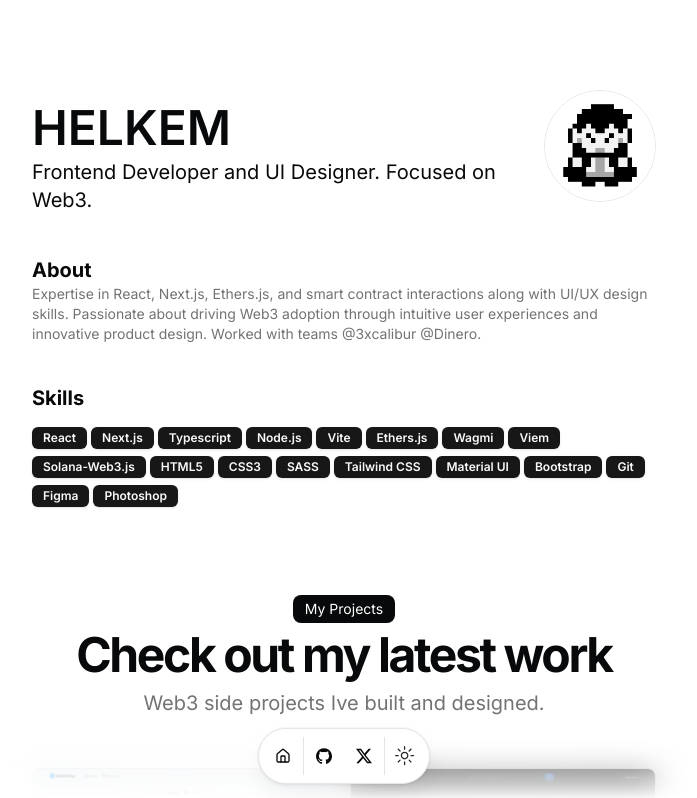
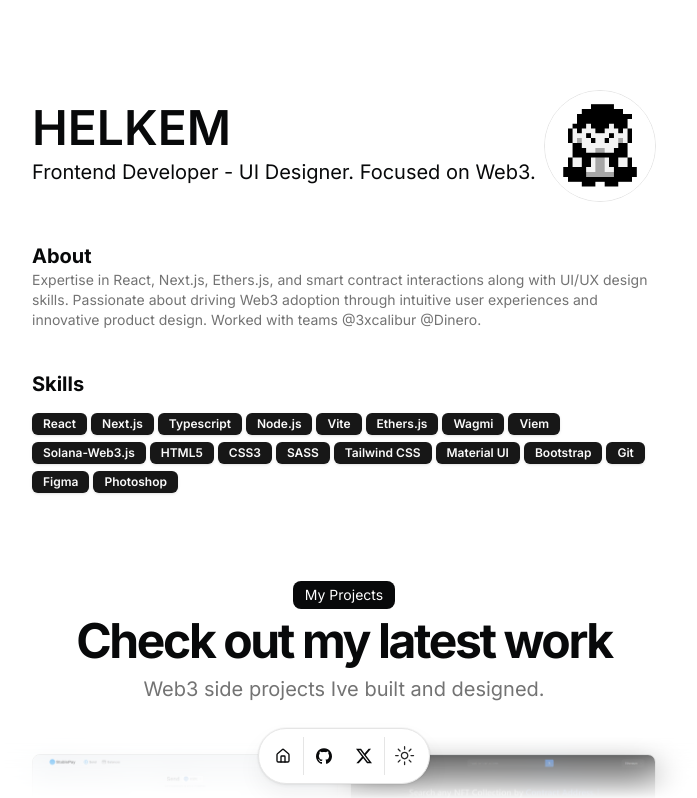
Before and after one commit to Helkem/helkemzerosite, a Next.js app: page / in a window 1280 px wide. Shown: the top 798 px of the page, without its empty margins (296-993 px from the left). Built offline with nearby package versions, Linux system fonts and the light colour scheme.

Commit message:
description changes

```diff
--- a/src/data/resume.tsx
+++ b/src/data/resume.tsx
@@ -6,7 +6,7 @@
   initials: "H",
   url: "https://dillion.io",
 
-  description: "Frontend Developer and UI Designer. Focused on Web3.",
+  description: "Frontend Developer - UI Designer. Focused on Web3.",
   summary:
     "Expertise in React, Next.js, Ethers.js, and smart contract interactions along with UI/UX design skills. Passionate about driving Web3 adoption through intuitive user experiences and innovative product design. Worked with teams @3xcalibur @Dinero. ",
   avatarUrl: "/helkem.jpg",
```
